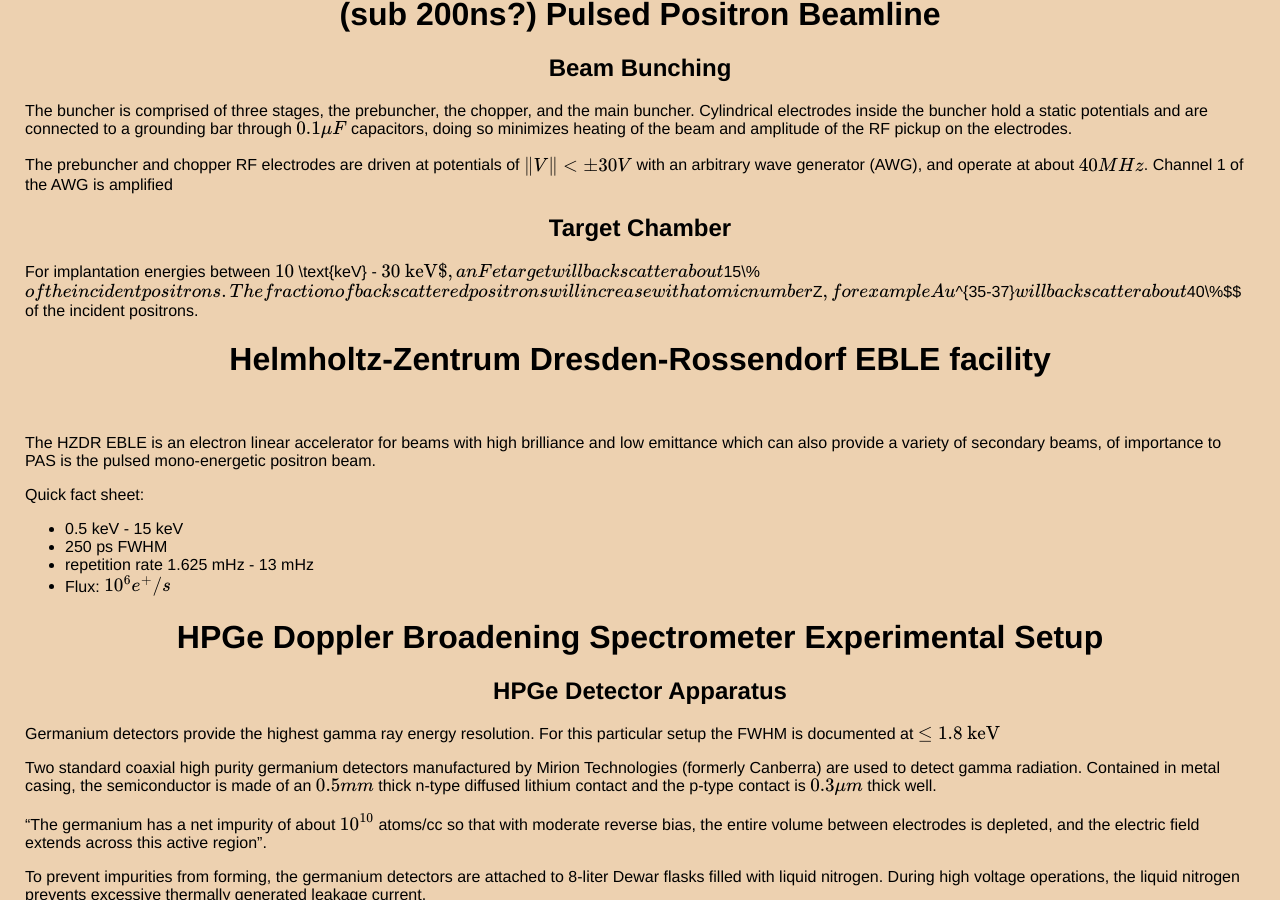
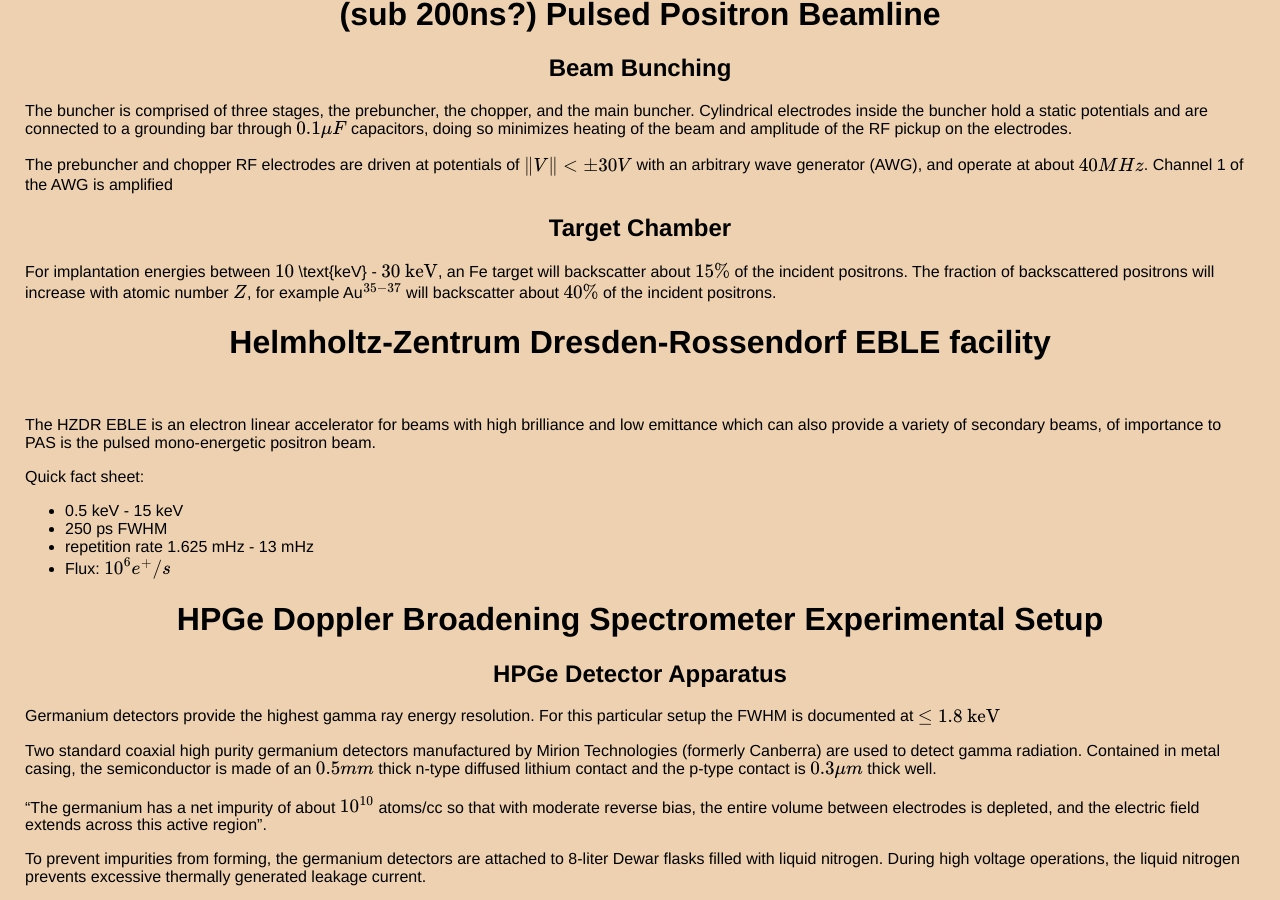
Before and after one commit to thaihangchung7/thaihangchung7.github.io, a Jekyll site: the page built from _notes/PositronAS.md, in a window 1280 px wide and 900 px high, scrolled down 9445 px. Built offline with Jekyll 4.4.1, drawn with Linux system fonts in a browser that asks for light colours; formulas are drawn with MathJax 3.

Commit message:
Fixed missing Latex symbol

```diff
--- a/_notes/PositronAS.md
+++ b/_notes/PositronAS.md
@@ -311,7 +311,7 @@
 
 ## Target Chamber
 
-For implantation energies between $$ 10 $$ \text{keV} - $$ 30\ \text{keV}$, an Fe target will backscatter about $$15\%$$ of the incident positrons. The fraction of backscattered positrons will increase with atomic number $$Z$$, for example Au$$^{35-37}$$ will backscatter about $$40\%$$ of the incident positrons.
+For implantation energies between $$ 10 $$ \text{keV} - $$ 30\ \text{keV}$$, an Fe target will backscatter about $$15\%$$ of the incident positrons. The fraction of backscattered positrons will increase with atomic number $$Z$$, for example Au$$^{35-37}$$ will backscatter about $$40\%$$ of the incident positrons.
 
 # Helmholtz-Zentrum Dresden-Rossendorf EBLE facility
 
```
